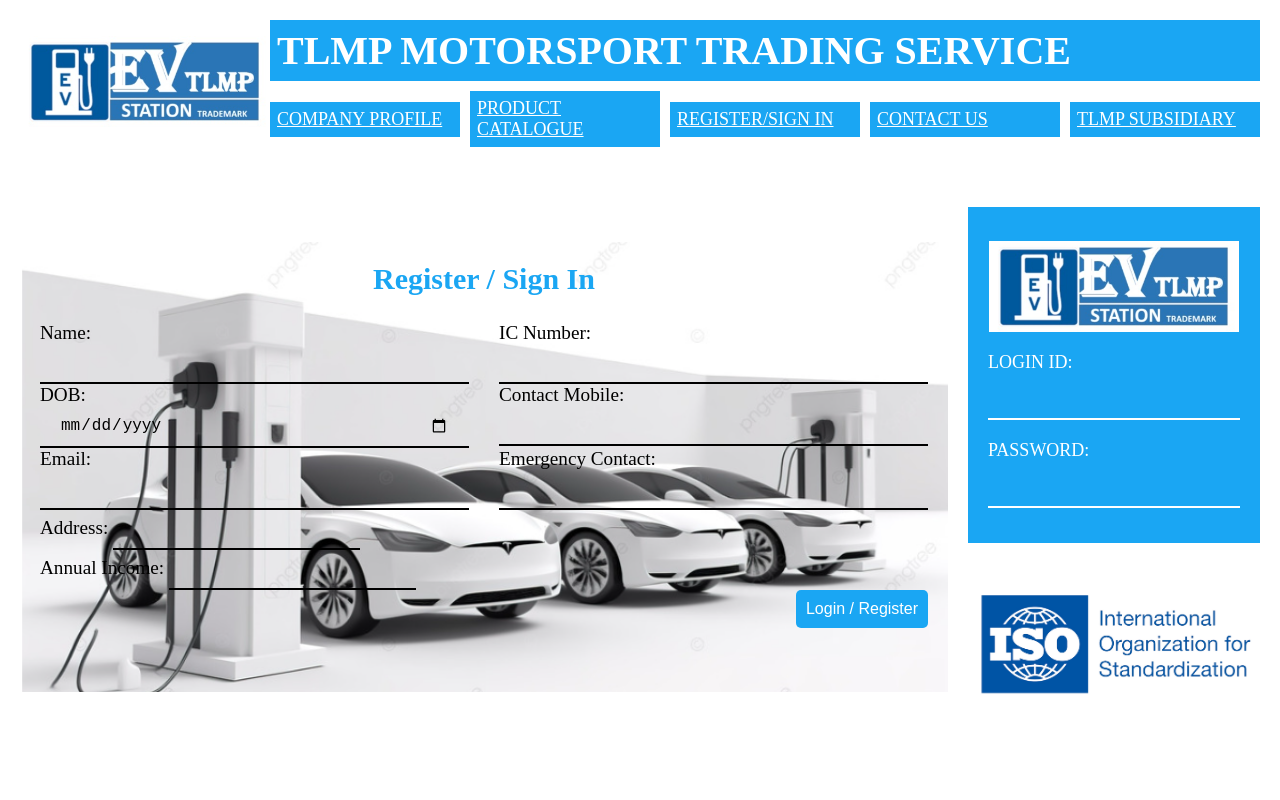
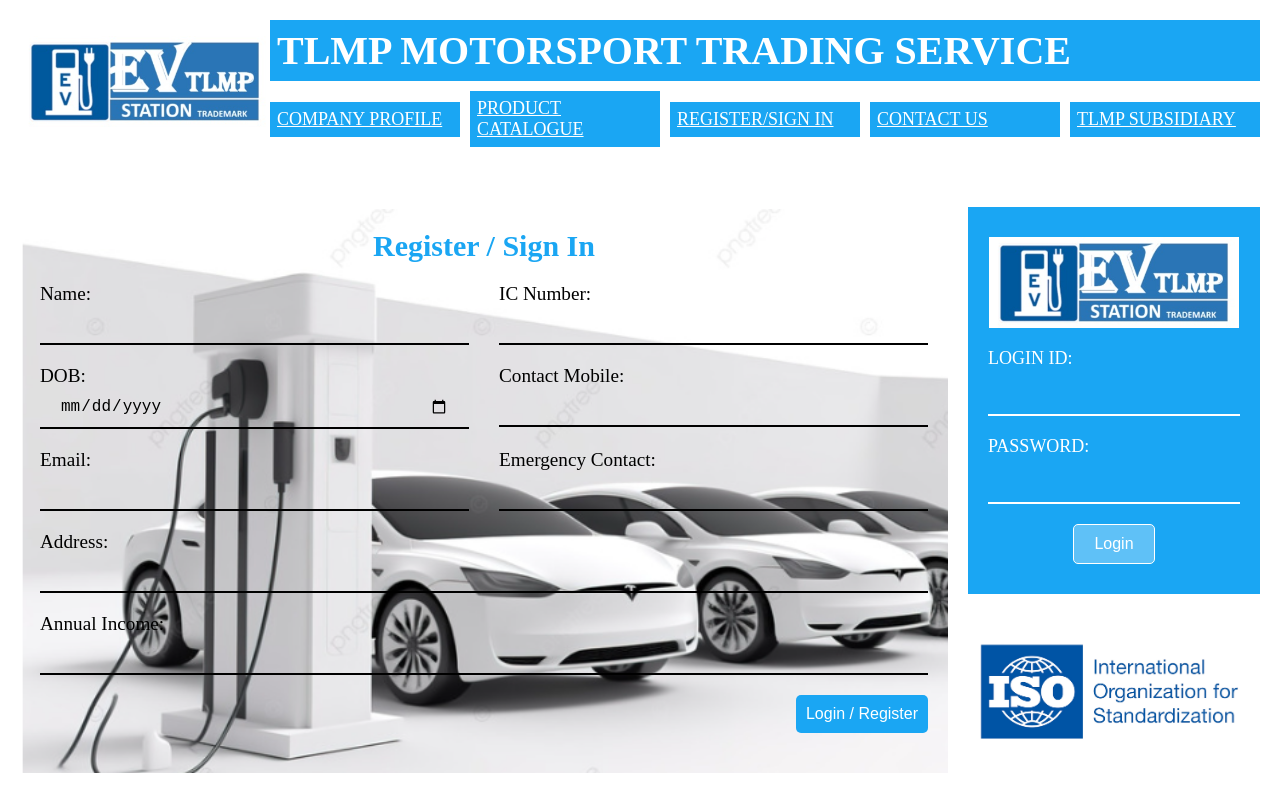
Before and after one commit to sohel622002/EV-TLMP, a plain HTML site: page index.html in a window 1280 px wide. Both pictures are taken after a click on the element "REGISTER/SIGN IN". Drawn offline with Linux system fonts and the light colour scheme.

Commit message:
Added Login Button

```diff
--- a/index.html
+++ b/index.html
@@ -74,9 +74,10 @@
               <label for="password">PASSWORD:</label>
               <input type="text" id="password" />
             </div>
+            <button>Login</button>
           </div>
           <div class="iso-section">
-            <img src="images/ISO.jpeg" alt="" />
+            <img src="images/ISO.jpeg" alt="" style="max-width: 279px;"/>
           </div>
         </div>
       </div>
@@ -106,9 +107,10 @@
               <label for="password">PASSWORD:</label>
               <input type="text" id="password" />
             </div>
+            <button>Login</button>
           </div>
           <div class="iso-section">
-            <img src="images/ISO.jpeg" alt="iso-image" />
+            <img src="images/ISO.jpeg" alt="iso-image" style="max-width: 279px;"/>
           </div>
         </div>
       </div>
@@ -189,9 +191,10 @@
                 <label for="password">PASSWORD:</label>
                 <input type="text" id="password" />
               </div>
+              <button>Login</button>
             </div>
             <div class="iso-section">
-              <img src="images/ISO.jpeg" alt="" />
+              <img src="images/ISO.jpeg" alt="" style="max-width: 279px;"/>
             </div>
           </div>
         </div>
@@ -305,8 +308,8 @@
 
     <template data-register-login>
       <div class="main-section">
-        <div class="main-image-wrapper">
-          <img src="images/bg.png" alt="tesla-image" />
+        <div class="main-image-wrapper register-login-form-wrappper">
+          <!-- <img src="images/bg.png" alt="tesla-image" /> -->
           <h2 class="main-header">Register / Sign In</h2>
           <div class="register-sign-wrapper">
             <form onsubmit="sendEmail(event)">
@@ -365,9 +368,10 @@
               <label for="password">PASSWORD:</label>
               <input type="text" id="password" />
             </div>
+            <button>Login</button>
           </div>
           <div class="iso-section">
-            <img src="images/ISO.jpeg" alt="" />
+            <img src="images/ISO.jpeg" alt="" style="max-width: 279px;"/>
           </div>
         </div>
       </div>
@@ -414,9 +418,10 @@
               <label for="password">PASSWORD:</label>
               <input type="text" id="password" />
             </div>
+            <button>Login</button>
           </div>
           <div class="iso-section">
-            <img src="images/ISO.jpeg" alt="" />
+            <img src="images/ISO.jpeg" alt="" style="max-width: 279px;"/>
           </div>
         </div>
       </div>
@@ -453,9 +458,10 @@
               <label for="password">PASSWORD:</label>
               <input type="text" id="password" />
             </div>
+            <button>Login</button>
           </div>
           <div class="iso-section">
-            <img src="images/ISO.jpeg" alt="" />
+            <img src="images/ISO.jpeg" alt="" style="max-width: 279px;"/>
           </div>
         </div>
       </div>
--- a/style.css
+++ b/style.css
@@ -211,10 +211,11 @@
 
 .powerbank-chanrgers-wrapper {
   min-height: 100vh;
-  background: url(Assets/black-tesla-image.webp);
+  background: url(images/bg2.jpeg);
   background-repeat: no-repeat;
   background-size: cover;
   background-color: black;
+  background-position: center;
   color: white;
   display: flex;
   align-items: center;
@@ -276,10 +277,11 @@
 .parkinglot-payment-wrapper {
   border-top: 2px solid white;
   min-height: 100vh;
-  background: url(Assets/black-tesla-image.webp);
+  background: url(images/bg2.jpeg);
   background-repeat: no-repeat;
   background-size: cover;
   background-color: black;
+  background-position: center;
   padding: 50px 20px;
   border-bottom: 2px solid white;
 }
@@ -344,9 +346,10 @@
 .power-station-wrapper {
   min-height: 100vh;
   padding: 50px 20px;
-  background: url(Assets/black-tesla-image.webp);
+  background: url(images/bg2.jpeg);
   background-repeat: no-repeat;
   background-size: cover;
+  background-position: center;
   border-bottom: 2px solid white;
 }
 
@@ -385,9 +388,10 @@
 .household-section {
   min-height: 100vh;
   background-color: black;
-  background: url(Assets/black-tesla-image.webp);
+  background: url(images/bg2.jpeg);
   background-repeat: no-repeat;
   background-size: cover;
+  background-position: center;
   padding: 50px 20px;
 }
 
@@ -442,11 +446,14 @@
   position: absolute;
   width: 100%;
   inset: 0;
-  padding: 80px 20px 20px 20px;
+  padding: 40px 20px;
+  font-size: 1.2rem;
+}
+
+.register-sign-wrapper form {
   display: flex;
   gap: 20px;
   flex-direction: column;
-  font-size: 1.2rem;
 }
 
 .register-sign-wrapper input {
@@ -567,7 +574,7 @@
   cursor: pointer;
 }
 
-.login-reg-container{
+.login-reg-container {
   display: flex;
   justify-content: end;
 }
@@ -579,6 +586,38 @@
   color: white;
   font-size: 1rem;
   border-radius: 5px;
+}
+
+.register-login-form-wrappper {
+  background: url(images/bg.png);
+  background-repeat: no-repeat;
+  background-size: cover;
+}
+
+.register-login-form-wrappper > h2,
+.register-login-form-wrappper .register-sign-wrapper {
+  position: inherit;
+}
+
+.register-login-form-wrappper > h2 {
+  text-align: center;
+}
+
+.register-sign-wrapper .col {
+  display: flex;
+  flex-direction: column;
+}
+
+.login-sec button{
+  padding: 10px 20px;
+  font-size: 16px;
+  border-radius: 5px;
+  outline: none;
+  border: none;
+  border: 1px solid white;
+  background-color: rgba(255, 255, 255, .3);
+  cursor: pointer;
+  color: white;
 }
 
 @media (max-width: 1200px) {
@@ -600,6 +639,7 @@
   }
   .main-section {
     flex-direction: column;
+    align-items: normal;
   }
   .mobile-none {
     display: none;
@@ -618,7 +658,7 @@
     max-width: 250px;
   }
 
-  .contact-us-wrapper{
+  .contact-us-wrapper {
     padding: 30px 20px;
   }
 }
@@ -628,10 +668,10 @@
     position: inherit;
     padding: 30px 0px;
   }
-  .main-image-wrapper.contact-us > img{
+  .main-image-wrapper.contact-us > img {
     display: none;
   }
-  .contact-us-wrapper{
+  .contact-us-wrapper {
     position: inherit;
     padding: 63px 20px;
   }
@@ -683,7 +723,7 @@
   .catelogue-pera-container > h2 {
     font-size: 1.3rem;
   }
-  .mobile-header-title{
+  .mobile-header-title {
     font-size: 24px;
   }
 }
```
